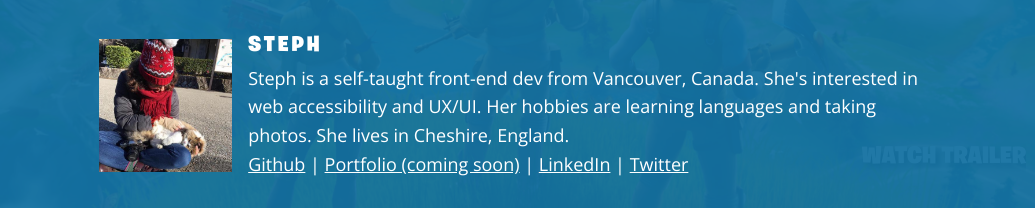
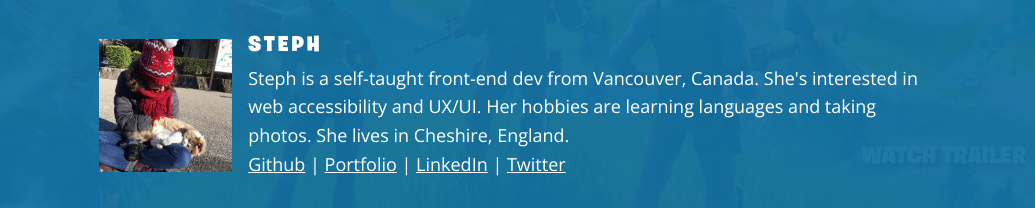
Before and after one commit to chingu-voyages/v13-toucans-team-04, a website: page index.html in a window 1280 px wide. Both pictures are taken after a click on the button "DEVELOPERS". Shown: the part 584-792 px from the top of the page, 119-1154 px from the left. Drawn offline with nearby package versions, Linux system fonts and the light colour scheme; files whose address does not match are found by name.

Commit message:
add portfolio link

```diff
--- a/index.html
+++ b/index.html
@@ -159,7 +159,7 @@
               <h4 class="toucan-name">Steph</h4>
               <p class="bio">Steph is a self-taught front-end dev from Vancouver, Canada. She's interested in web accessibility and UX/UI. Her hobbies are learning languages and taking photos. She lives in Cheshire, England.</p>
               <a href="https://github.com/stephairth" target="_blank">Github</a> |
-              <a href="#" target="_blank">Portfolio (coming soon)</a> |
+              <a href="https://stephairth.github.io/dev-portfolio/" target="_blank">Portfolio</a> |
               <a href="https://www.linkedin.com/in/stephairth/" target="_blank">LinkedIn</a> |
               <a href="https://twitter.com/stephairth" target="_blank">Twitter</a>
             </div>
```
